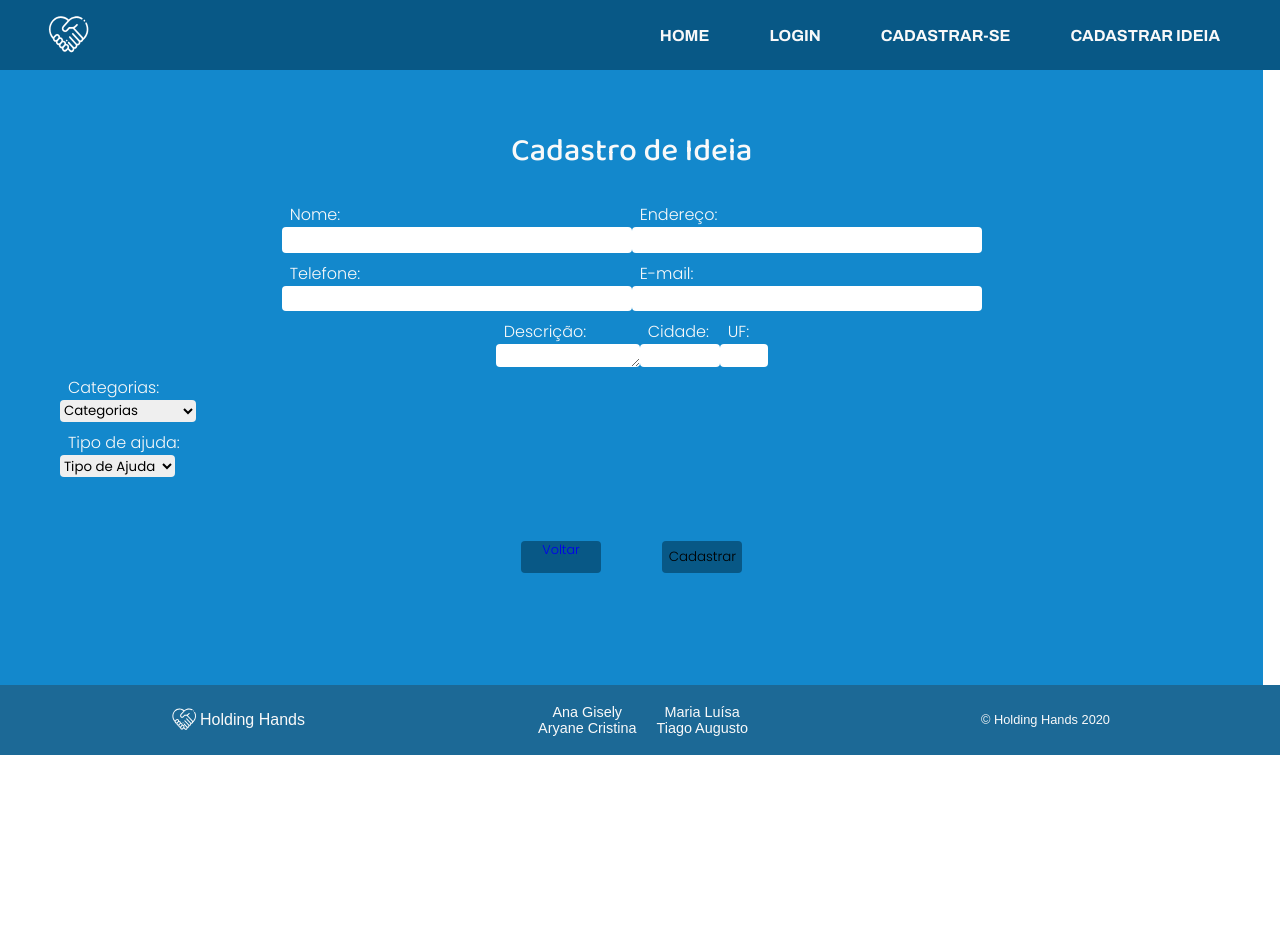
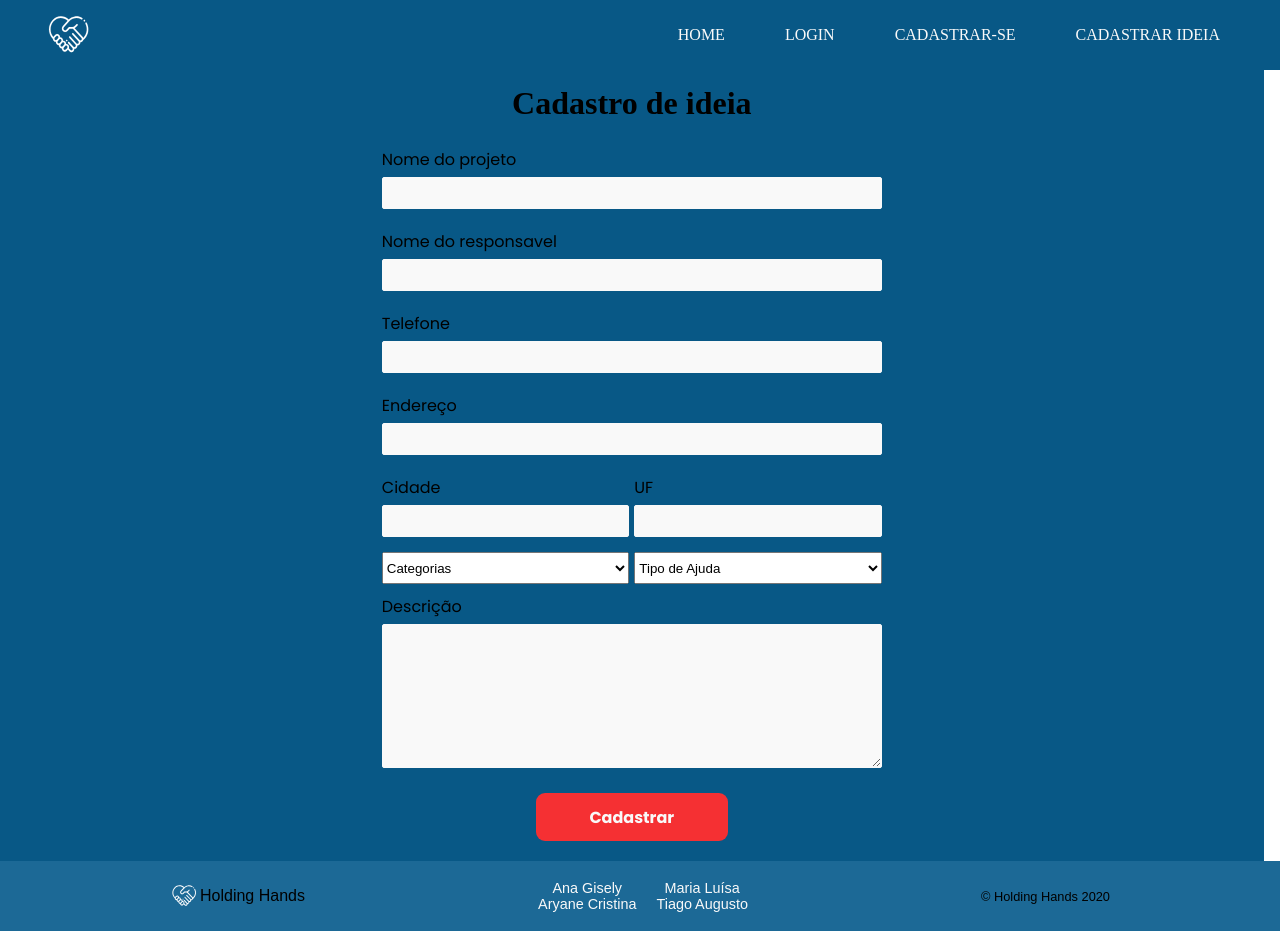
Before and after one commit to rede-cidada/holding-hands, a React (Create React App) app: page /cadastrar-ideia in a window 1280 px wide. Before the commit the page ends 800 px from the top, so only its background shows below. Built offline with nearby package versions, Linux system fonts and the light colour scheme; a web font is replaced by a local one.

Commit message:
retoques finais.

```diff
--- a/src/pages/CadastroIdeia/cadastroIdeia.css
+++ b/src/pages/CadastroIdeia/cadastroIdeia.css
@@ -1,238 +1,126 @@
-.register-ideia-container {
+.container-register-ideia{
     width: 100vw;
+    margin-top: 70px;
+
     display: flex;
-    flex-direction: column;
     justify-content: center;
     align-items: center;
-    text-align: center;
-    background: var(--background-primary);
-    padding: 70px 5% 5% 5%;
-}
+    flex-direction: column;
 
-.register-ideia-title {
-    font-family: 'Baloo 2', cursive;
-    font-weight: 300;
-    font-size: 1.5rem;
-    padding: 25px 0;
-}
-
-.register-ideia-form {
-    width: 100vw;
-    display: flex;
-    flex-direction: column;
-    justify-content: center;
-    align-items: center;
-    padding: 0 6%;
-}
-
-.register-ideia-div {
-    width: 100%;
-    display: flex;
-    flex-direction: column;
-    justify-content: center;
-    align-items: flex-start;
-    padding-bottom: .5rem;
-}
-
-.register-ideia-location {
-    width: auto;
-}
-
-.register-ideia-label {
-    color: var(--color-primary);
-    font-size: 1rem;
-    font-family: "Poppins", sans-serif;
-    font-weight: 300;
-    padding: 0 .5rem;
-}
-
-.register-ideia-input {
-    width: 100%;
-    max-width: 400px;
-    height: 1.6rem;
-    border: none;
-    border-radius: 4px;
-}
-
-.registerideia-nome-endereco {
-    width: 80%;
-    max-width: 700px;
-}
-
-.registerideia-cidade-uf {
-    display: flex;
-    flex-direction: row;
-    flex-wrap: wrap;
-}
-
-.registerideia-input-nome {
-
-}
-
-.registerideia-input-endereco {
-
-}
-
-.registerideia-input-telefone {
-
-}
-
-.registerideia-input-email {
-
-}
-
-.registerideia-input-cidade {
-    width: 5rem;
-    height: 1.4rem;
-    border: none;
-    border-radius: 4px;
-}
-
-.registerideia-input-uf {
-    width: 3rem;
-    height: 1.4rem;
-    border: none;
-    border-radius: 4px;
-}
-
-.register-ideia-select {
-    font-family: "Poppins", sans-serif;
-    border: none;
-    border-radius: 4px;
-}
-
-.registerideia-select-tipo {
-    width: 7.2rem;
-    height: 1.4rem;
-}
-
-.registerideia-select-categorias {
-    width: 8.5rem;
-    height: 1.4rem;
-}
-
-.register-ideia-textarea {
-    width: 9rem;
-    height: 1.4rem;
-    border: none;
-    border-radius: 4px;
-}
-
-.register-ideia-btn-div {
-    width: 80vw;
-    display: flex;
-    flex-direction: row;
-    justify-content: center;
-    align-items: center;
-    padding-top: 4%;
-}
-
-.link-item-menu {
-    width: 5rem;
-    height: 2rem;
-    font-family: "Poppins", sans-serif;
-    font-size: .5;
-    font-weight: 300;
-    border-radius: 4px;
-    border: none;
-    background: var(--background-btn-user);
-    margin: 1% 3%;
-    transition: .4s;
-}
-
-.link-item-menu {
     background: var(--background-secondary);
 }
 
-@media (min-width: 720px) {
-    .register-ideia-container {
-        width: 98.7vw;
-        padding: 8% 5%;
+.container-register-title{
+    font-size: 2rem;
+    padding: 15px 0;
 }
 
-    .register-ideia-title {
-        font-size: 2rem;
+.container-ideia-dados{
+    width: 85%;
+    max-width: 500px;
+    display: flex;
+    justify-content: center;
+    align-items: center;
+    flex-direction: column;
 }
 
-    .register-ideia-form {
-
+.container-ideia-input{
+    width: 100%;
+    padding: 10px 0;
+    display: flex;
+    flex-direction: column;
 }
 
-    .registerideia-nome-endereco {
+.container-ideia-label{
+    font-size: 1rem;
+    padding-bottom: 5px;
+    font-family: 'Poppins', sans-serif;
+}
+
+.ideia-input{
+    width: 100%;
+    height: 2rem;
+    outline: none;
+    border: 1px solid var(--color-primary);
+    border-radius: 2px;
+    padding: 8px;
+    background-color: var(--color-primary);
+    color: #161414;
+    font-size: 1rem;
+    font-weight: bold;
+    font-family: 'Poppins', sans-serif;
+}
+
+.container-ideia-dados2{
+    width: 85%;
+    max-width: 500px;
     display: flex;
+    justify-content: center;
+    align-items: center;
     flex-direction: row;
 }
 
-    .registerideia-nome-endereco {
+.container-ideia-input2{
+    width: 100%;
+    margin-right: 5px;
+    padding: 10px 0;
     display: flex;
-        flex-direction: row;
+    flex-direction: column;
 }
 
-    .register-ideia-div {
-
+.ideia-select{
+    width: 100%;
+    height: 2rem;
+    margin-top: 5px;
 }
 
-    .register-ideia-label {
-
+.ideia-select-1{
+    margin-right: 5px;
 }
 
-    .register-ideia-input {
-
+.ideia-textarea{
+    width: 100%;
+    height: 9rem;
+    outline: none;
+    border: 1px solid var(--color-primary);
+    border-radius: 2px;
+    padding: 8px;
+    background-color: var(--color-primary);
+    color: #161414;
+    font-size: 1rem;
+    font-weight: bold;
+    font-family: 'Poppins', sans-serif;
 }
 
-    .registerideia-input-nome {
+.container-ideia-btn{
+    width: 12rem;
+    height: 3rem;
+    margin-top: 15px;
+    margin-bottom: 20px;
 
+    background: var(--background-btn-secondary-light);
+    border-radius: 9px;
+
+    font: 700 1rem Poppins;
+
+    display: flex;
+    align-items: center;
+    justify-content: center;
+
+    border: none;
+    outline: none;
+    color: var(--color-primary);
+
+    transition: background 0.4s;
 }
 
-    .registerideia-input-endereco {
-
+.container-ideia-btn:hover {
+    background :var(--background-btn-secondary);
 }
 
-    .registerideia-input-telefone {
 
-    }
-
-    .registerideia-input-email {
-
-    }
-
-    .registerideia-cidade-uf {
-
-    }
-
-    .registerideia-input-cidade {
-
-    }
-
-    .registerideia-input-uf {
-
-    }
-
-    .register-ideia-select {
-
-    }
-
-    .registerideia-select-tipo {
-
-    }
-
-    .registerideia-select-categorias {
-
-    }
-
-    .register-ideia-textarea {
-
-    }
-
-    .register-ideia-btn-div {
-
-    }
-
-    .link-item-menu {
-
-    }
-
-    .link-item-menu {
-
+@media(min-width:720px){
+    .container-register-ideia{
+        width: 98.72vw;
     }
 }
--- a/src/pages/CadastroIdeia/index.js
+++ b/src/pages/CadastroIdeia/index.js
@@ -4,55 +4,47 @@ import "./cadastroIdeia.css";
 
 const RegisterIdeias = () => {
     return (
-        <section className = "register-ideia-container">
-            <h1 class="register-ideia-title">Cadastro de Ideia</h1>
-            <form className="register-ideia-form" name="registro-idea">
-                <div class="registerideia-nome-endereco">
-                    <div className="register-ideia-div" id="Nome-da-organização">
-                        <label className="register-ideia-label" for="Nome-da-organização">Nome:</label>
-                        <input className="registerideia-input-nome register-ideia-input" type="text" id="Nome-da-organização" nome="Nome-da-organização" required/>
+
+        <div className="container-register-ideia">
+            <h1 className="container-register-title">Cadastro de ideia</h1>
+            <div className="container-ideia-dados">
+                <div className="container-ideia-input">
+                    <label className="container-ideia-label">Nome do projeto</label>
+                    <input className="ideia-input"/>
                 </div>
 
-                    <div className="register-ideia-div">
-                        <label className="register-ideia-label" for="endereco">Endereço:</label>
-                        <input className="registerideia-input-endereco register-ideia-input" type="text" id="endereco" name="endereco" required/>
+                <div className="container-ideia-input">
+                    <label className="container-ideia-label">Nome do responsavel</label>
+                    <input className="ideia-input"/>
                 </div>
             </div>
 
-                <div class="registerideia-nome-endereco">
-                    <div className="register-ideia-div">
-                        <label className="register-ideia-label" for="Telefone">Telefone:</label>
-                        <input className="registerideia-input-telefone register-ideia-input" type="number" id="telefone" name="Telefone" maxlength="11" required />
+            <div className="container-ideia-dados">
+                <div className="container-ideia-input">
+                    <label className="container-ideia-label">Telefone</label>
+                    <input className="ideia-input"/>
                 </div>
 
-                    <div className="register-ideia-div">
-                        <label className="register-ideia-label" for="e-mail">E-mail:</label>
-                        <input className="registerideia-input-email register-ideia-input" type="email" id="email" name="e-mail" required />
+                <div className="container-ideia-input">
+                    <label className="container-ideia-label">Endereço</label>
+                    <input className="ideia-input"/>
                 </div>
             </div>
 
-                <div className="registerideia-cidade-uf">
-                    <div className="register-ideia-div register-ideia-location">
-                        <label className="register-ideia-label" for="Descricao">Descrição:</label>
-                        <textarea className="register-ideia-textarea register-ideia-input" nome="Descricao"></textarea>
+            <div className="container-ideia-dados2">
+                <div className="container-ideia-input2">
+                    <label className="container-ideia-label">Cidade</label>
+                    <input className="ideia-input"/>
                 </div>
 
-                    <div className="register-ideia-div register-ideia-location">
-                        <label className="register-ideia-label" for="cidade">Cidade:</label>
-                        <input className="registerideia-input-cidade" type="text" id="cidade" name="cidade" required />
+                <div className="container-ideia-input">
+                    <label className="container-ideia-label">UF</label>
+                    <input className="ideia-input"/>
+                </div>
             </div>
 
-                    <div className="register-ideia-div register-ideia-location">
-                        <label className="register-ideia-label" for="uf"> UF:</label>
-                        <input className="registerideia-input-uf" type="text" id="uf" name="UF" required />
-                    </div>
-
-
-                </div>
-
-                <div className="register-ideia-div">
-                    <label className="register-ideia-label" for="selecao">Categorias:</label>
-                    <select className="registerideia-select-categorias register-ideia-select">
+            <div className="container-ideia-dados2">
+                <select className="ideia-select ideia-select-1">
                     <option selected>Categorias</option>
                     <option>Saúde</option>
                     <option>Educação</option>
@@ -74,11 +66,8 @@ const RegisterIdeias = () => {
                     <option>Meio ambiente</option>
                     <option>Causa animal</option>
                 </select>
-                </div>
 
-                <div className="register-ideia-div">
-                    <label className="register-ideia-label" for="tipo-de-ajuda">Tipo de ajuda:</label>
-                        <select className="registerideia-select-tipo register-ideia-select">
+                <select className="ideia-select">
                     <option selected>Tipo de Ajuda</option>
                     <option>Financeira</option>
                     <option>Objetos</option>
@@ -86,12 +75,18 @@ const RegisterIdeias = () => {
                 </select>
             </div>
 
-                <div className="register-ideia-btn-div">
-                    <Link className="link-item-menu" to="/">Voltar</Link>
-                    <button className="link-item-menu" type="submit" onClick={ () => alert('Não foi possível realizar o cadastro') }>Cadastrar</button>
+
+
+            <div className="container-ideia-dados">
+                <div className="container-ideia-input">
+                    <label className="container-ideia-label">Descrição</label>
+                    <textarea className="ideia-textarea"/>
                 </div>
-            </form>
-        </section>
+            </div>
+
+            <button className="container-ideia-btn">Cadastrar</button>
+
+        </div>
     )
 }
 
--- a/src/pages/CadastroUsuario/cadastroUsuario.css
+++ b/src/pages/CadastroUsuario/cadastroUsuario.css
@@ -1,11 +1,12 @@
 .container-cadastro {
     margin-top: 70px;
     height: 100%;
-    width: 100vw;
+    width: 98.72vw;
     display: flex;
     align-items: center;
     justify-content: center;
     flex-direction: column;
+    background: var(--background-secondary);
 }
 
 .title-cadastro {
--- a/src/pages/CadastroUsuario/index.js
+++ b/src/pages/CadastroUsuario/index.js
@@ -2,6 +2,8 @@ import React from "react";
 import "./cadastroUsuario.css";
 
 const CadastroUsuario = () => {
+
+
     return(
         <section class='container-cadastro'>
             <h2 class='title-cadastro'>Cadastro</h2>
--- a/src/pages/Login/login.css
+++ b/src/pages/Login/login.css
@@ -58,7 +58,7 @@
     color: #fff;
 }
 
-.box-sucesso {
+.container-sucesso {
     width: 100%;
     height: calc(100% + 70px);
     display: none;
--- a/src/pages/landing/landing.css
+++ b/src/pages/landing/landing.css
@@ -6,8 +6,8 @@
     --color-primary: #F9F9F9;
     --background-btn: #f8b33b;
     --background-btn-light: #eea322;
-    --background-btn-secondary: #fb6567;
-    --background-btn-secondary-light: #f85053;
+    --background-btn-secondary: #f84447;
+    --background-btn-secondary-light: #f53033;
 
     font-size: 100%;
 }
--- a/src/services/routes.js
+++ b/src/services/routes.js
@@ -4,7 +4,6 @@ import { BrowserRouter, Switch, Route } from 'react-router-dom';
 
 import Landing from '../pages/landing';
 import Ideias from '../pages/Ideias';
-import DescricaoIdeia from '../pages/DescricaoIdeia';
 import CadastroUsuario from '../pages/CadastroUsuario';
 import DoacaoObjetos from '../pages/DoacaoObjetos';
 import Login from '../pages/Login';
@@ -16,7 +15,6 @@ const Routes = () => (
     <Switch>
       <Route exact path="/" component={Landing} />
       <Route path="/lista-de-ideias" component={Ideias} />
-      <Route path="/ideia" component={DescricaoIdeia} />
       <Route path="/cadastro-de-usuario" component={CadastroUsuario} />
       <Route path="/doacao-de-objetos" component={DoacaoObjetos} />
       <Route path="/login" component={Login} />
```
Also changed, not shown: src/pages/Cadastros/index.js (+13 -0 lines), src/pages/Login/index.js (+5 -3 lines). Lines whose indentation alone changed are shown as unchanged.
